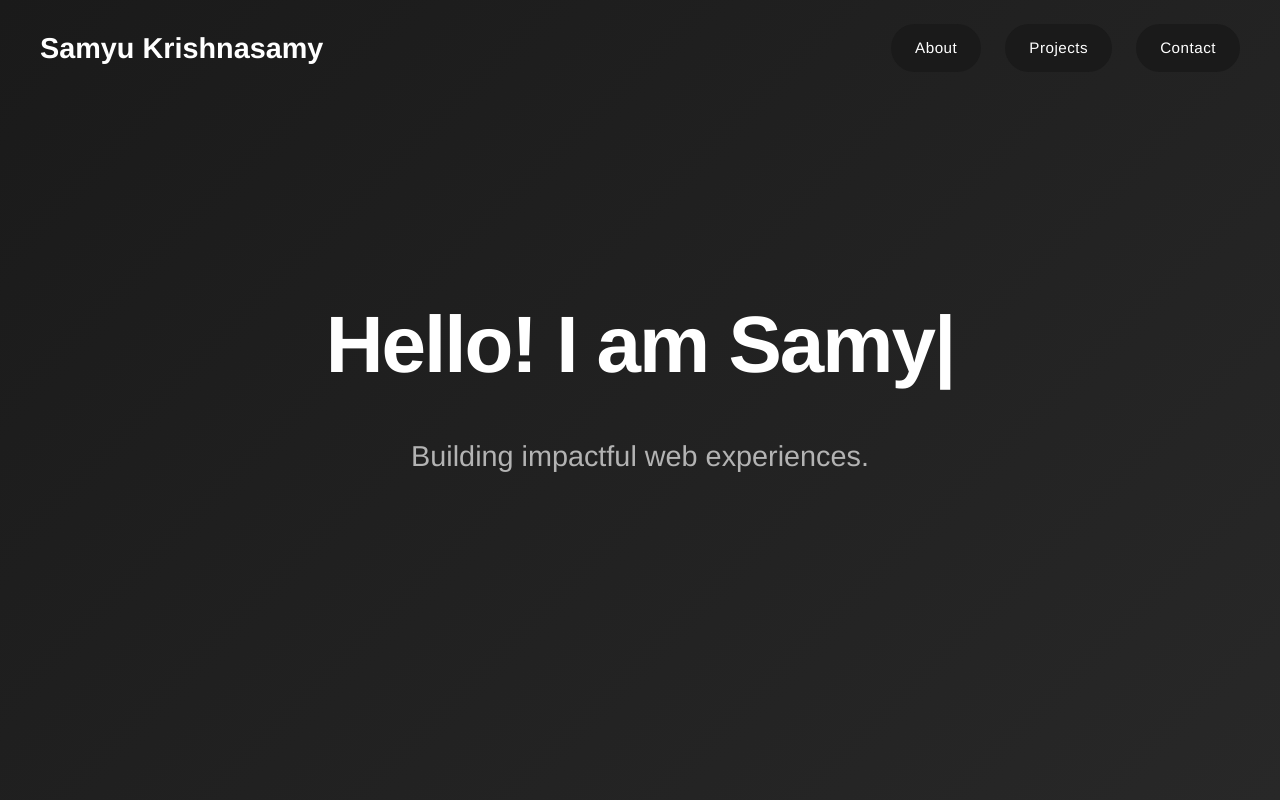
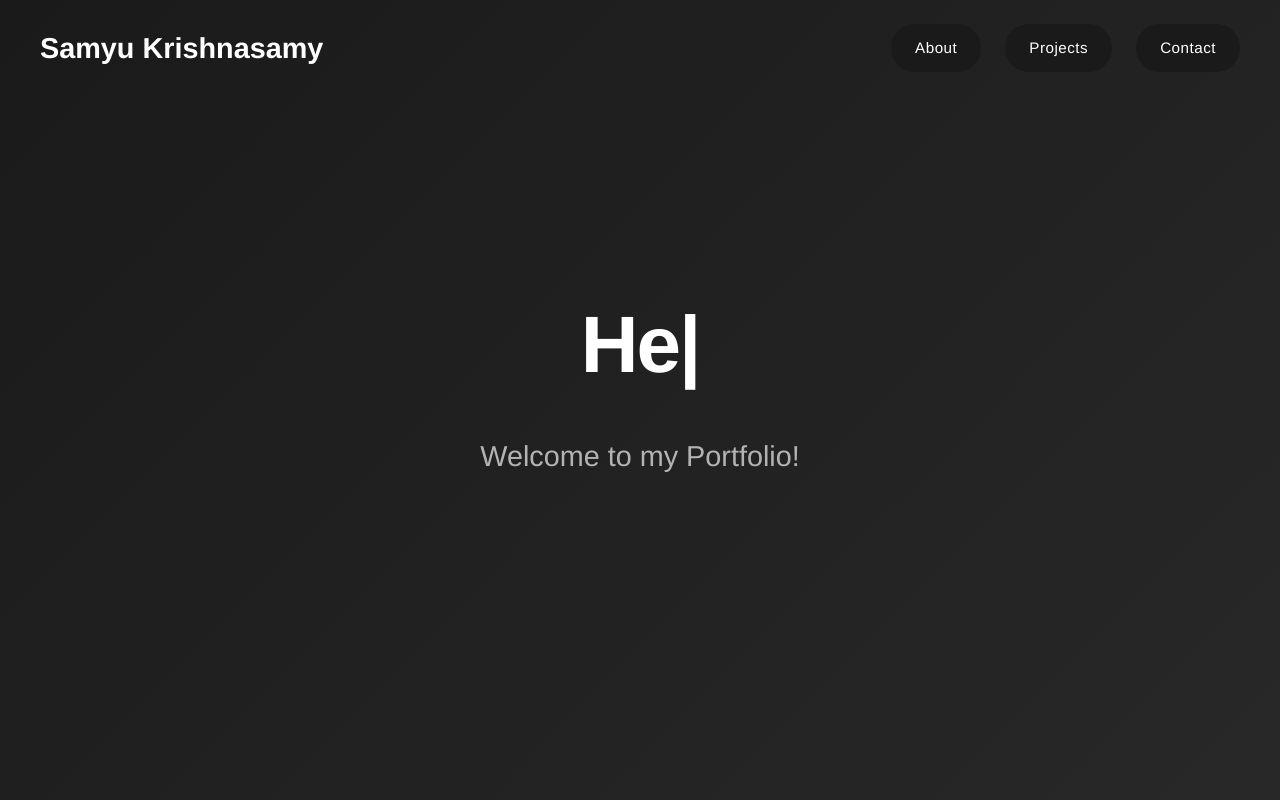
Before and after one commit to samyukrishnasamy/samyukrishnasamy.github.io, a React (Create React App) app: page / in a window 1280 px wide. Shown: the top 800 px of the page. Built offline with nearby package versions, Linux system fonts and the light colour scheme.

Commit message:
updated homepage and deployment

```diff
--- a/src/components/Home.js
+++ b/src/components/Home.js
@@ -2,7 +2,7 @@ import React, { useState, useEffect } from 'react';
 
 const Home = () => {
   const [text, setText] = useState('');
-  const fullText = "Hello! I am Samyu";
+  const fullText = "Hello!";
   const [currentIndex, setCurrentIndex] = useState(0);
 
   useEffect(() => {
@@ -26,7 +26,7 @@ const Home = () => {
   return (
     <section id="home">
       <h1>{text}<span className="cursor">|</span></h1>
-      <p>Building impactful web experiences.</p>
+      <p>Welcome to my Portfolio!</p>
     </section>
   );
 };
```
